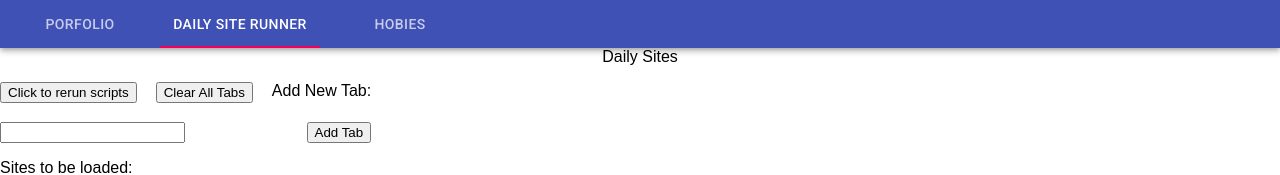
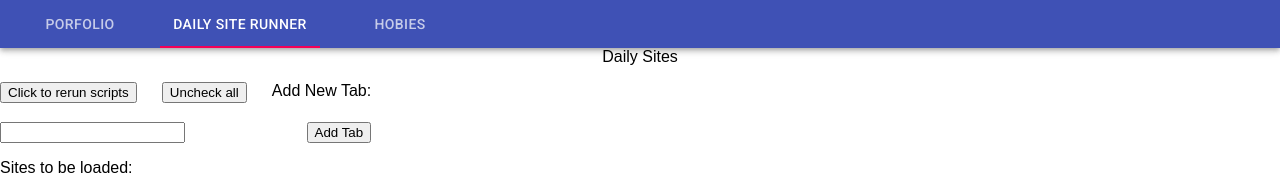
Before and after one commit to David-Shibley/Site, a React (Create React App) app: page / in a window 1280 px wide. Both pictures are taken after a click on the tab "DAILY SITE RUNNER". Shown: the top 175 px of the page. Built offline with nearby package versions, Linux system fonts and the light colour scheme.

Commit message:
added select all / deselect all option

```diff
--- a/src/Daily_Runner/DailySites.js
+++ b/src/Daily_Runner/DailySites.js
@@ -1,10 +1,5 @@
 import React, { useEffect, useState } from 'react';
 import SitesList from './SitesList';
-
-function clearTabs() {
-    localStorage.setItem('tabs', JSON.stringify([]));
-    localStorage.setItem('checkedTabs', JSON.stringify([]))
-}
 
 const DailySites = () => {
     useEffect(() => {
@@ -23,8 +18,25 @@ const DailySites = () => {
         return tabs ? tabs : [];
     })
 
+    const hasAllCheckedTabs = () => {
+        const tabsCopy = tabs.slice();
+        const numberOfCheckedTabs = tabsCopy.filter(tab => tab.checked);
+        return numberOfCheckedTabs.length === tabs.length
+    }
+
+    function toggleCheckAll() {
+        let tabsCopy = tabs.slice();
+        if (hasAllCheckedTabs()) {
+            tabsCopy.map(tab => tab.checked = false)
+        } else {
+            tabsCopy.map(tab => tab.checked = true)
+        }
+        localStorage.setItem('tabs', JSON.stringify(tabsCopy))
+        setTabs(tabsCopy)
+    }
+
     function addTab() {
-        const tab = getInputValue();
+        const tab = { checked: false, value: getInputValue()}
         if (tab) {
             const newTabs = [tab, ...tabs];
 
@@ -66,18 +78,20 @@ const DailySites = () => {
         return input && input.value
     }
 
+    const toggleAllButtonTitle = hasAllCheckedTabs() ? 'Uncheck all' : 'Check all'
+
     return (
         <div>
             <div>Daily Sites</div>
             <menu style={menuStyles}>
                 <button onClick={loadSites} style={{marginBottom: "1.2rem"}}>Click to rerun scripts</button>
-                <button onClick={clearTabs} style={{marginBottom: "1.2rem"}}>Clear All Tabs</button>
+                <button onClick={toggleCheckAll} style={{marginBottom: "1.2rem"}}>{toggleAllButtonTitle}</button>
                 <label>Add New Tab:</label>
                 <input></input>
                 <button onClick={addTab}>Add Tab</button>
             </menu>
             <div style={{ justifyContent: "left", display: "flex" }}>Sites to be loaded:</div>
-            <SitesList {...{ onRemoveClick, tabs }} />
+            <SitesList {...{ onRemoveClick, setTabs, tabs }} />
         </div>
     )
 }
--- a/src/Daily_Runner/SitesList.js
+++ b/src/Daily_Runner/SitesList.js
@@ -20,28 +20,21 @@ const useStyles = makeStyles((theme) => ({
 
 export default function SitesList(props) {
   const classes = useStyles();
-  const [checked, setChecked] = React.useState(() => {
-    const tabs = JSON.parse(localStorage.getItem('checkedTabs'));
-    return tabs ? tabs : [];
-  });
+
+  const tabs = props.tabs.slice();
 
   const handleToggle = (value) => () => {
-    const currentIndex = checked.indexOf(value);
-    const newChecked = [...checked];
+    const currentTab = tabs.filter(tab => tab.value === value)[0];
+    currentTab.checked = !currentTab.checked
 
-    if (currentIndex === -1) {
-      newChecked.push(value);
-    } else {
-      newChecked.splice(currentIndex, 1);
-    }
-
-    localStorage.setItem('checkedTabs', JSON.stringify(newChecked))
-    setChecked(newChecked);
+    localStorage.setItem('tabs', JSON.stringify(tabs))
+    props.setTabs(tabs);
   };
 
   return (
     <List className={classes.root}>
-      {props.tabs.map((value) => {
+      {tabs.map((tab) => {
+        const value = tab.value;
         const labelId = `checkbox-list-label-${value}`;
 
         return (
@@ -49,7 +42,7 @@ export default function SitesList(props) {
             <ListItemIcon>
               <Checkbox
                 edge="start"
-                checked={checked.indexOf(value) !== -1}
+                checked={tab.checked}
                 tabIndex={-1}
                 disableRipple
                 inputProps={{ 'aria-labelledby': labelId }}
```
